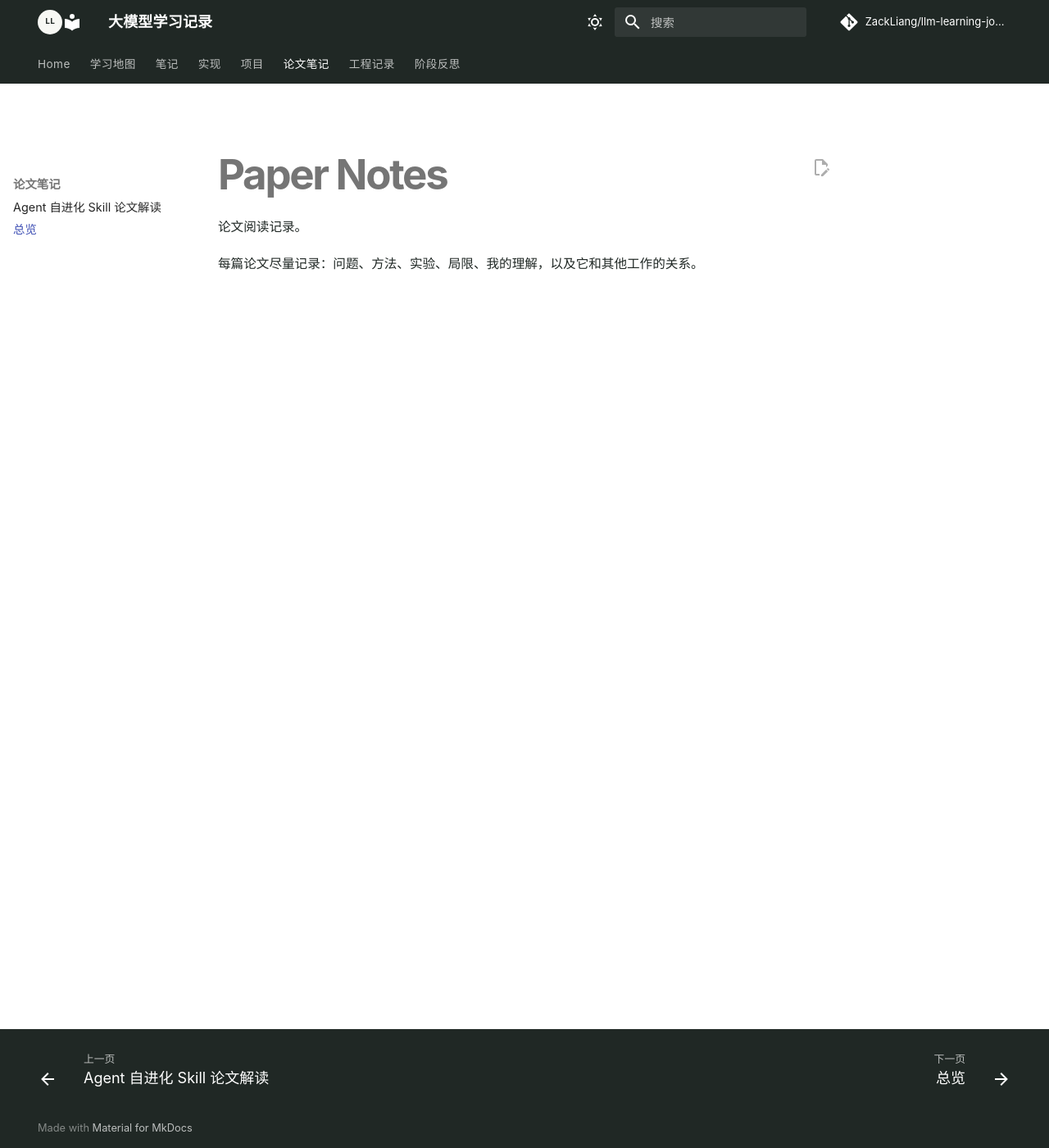
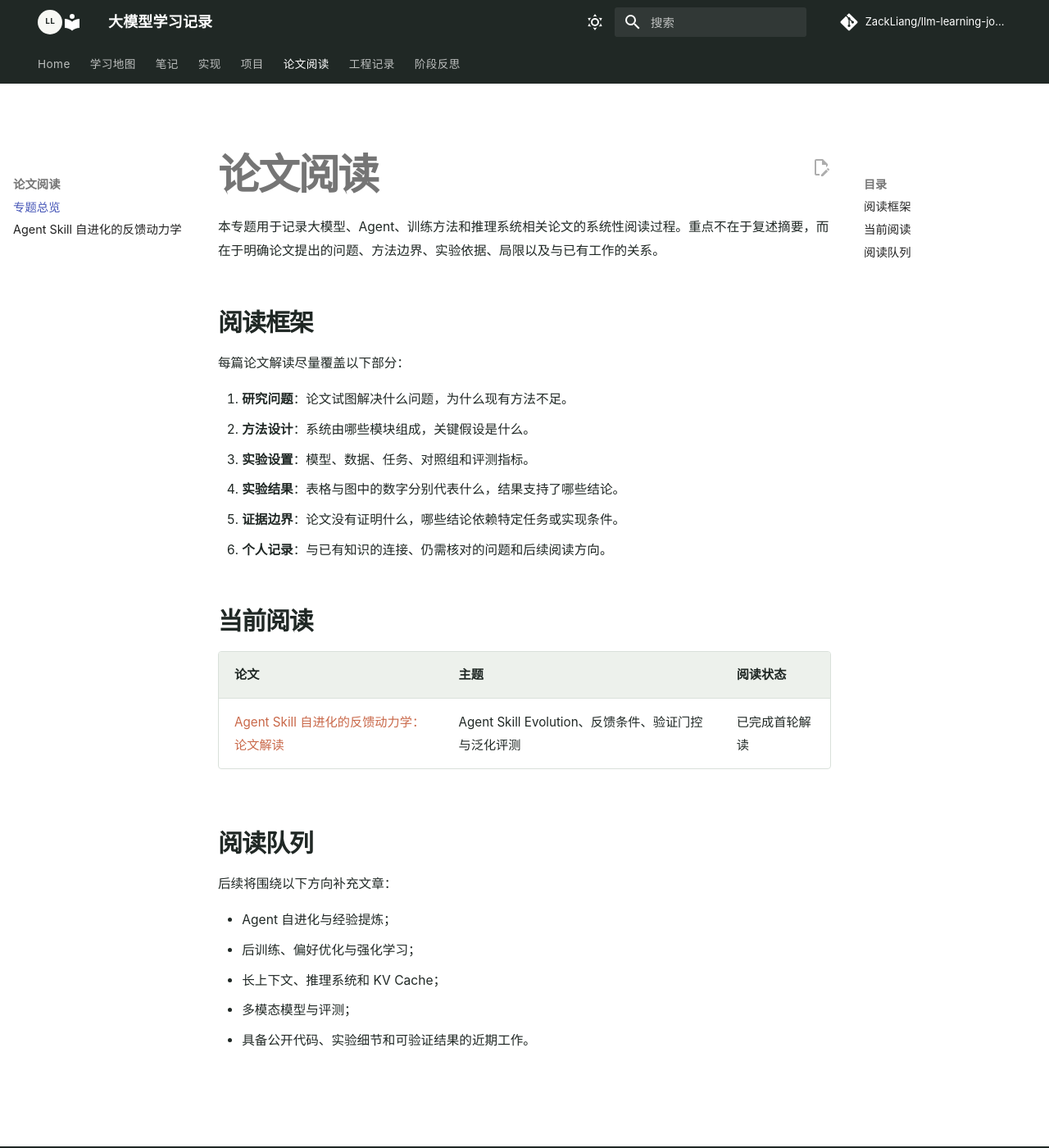
Before and after one commit to ZackLiang/llm-learning-journey, an MkDocs documentation site: the page built from docs/paper-notes/index.md, in a window 1280 px wide and 1400 px high. Shown: the whole window at 82% size. Built offline with MkDocs 1.6.1 and Material for MkDocs 9.7.7, drawn with Linux system fonts in a browser that asks for light colours; comment, search, counter and statistics services are not loaded; some of the changed text lies outside the part shown.

Commit message:
Add paper reading topic

```diff
--- a/docs/paper-notes/index.md
+++ b/docs/paper-notes/index.md
@@ -1,5 +1,30 @@
-# Paper Notes
+# 论文阅读
 
-论文阅读记录。
+本专题用于记录大模型、Agent、训练方法和推理系统相关论文的系统性阅读过程。重点不在于复述摘要，而在于明确论文提出的问题、方法边界、实验依据、局限以及与已有工作的关系。
 
-每篇论文尽量记录：问题、方法、实验、局限、我的理解，以及它和其他工作的关系。
+## 阅读框架
+
+每篇论文解读尽量覆盖以下部分：
+
+1. **研究问题**：论文试图解决什么问题，为什么现有方法不足。
+2. **方法设计**：系统由哪些模块组成，关键假设是什么。
+3. **实验设置**：模型、数据、任务、对照组和评测指标。
+4. **实验结果**：表格与图中的数字分别代表什么，结果支持了哪些结论。
+5. **证据边界**：论文没有证明什么，哪些结论依赖特定任务或实现条件。
+6. **个人记录**：与已有知识的连接、仍需核对的问题和后续阅读方向。
+
+## 当前阅读
+
+| 论文 | 主题 | 阅读状态 |
+| --- | --- | --- |
+| [Agent Skill 自进化的反馈动力学：论文解读](rethinking-self-evolving-agent-skills.md) | Agent Skill Evolution、反馈条件、验证门控与泛化评测 | 已完成首轮解读 |
+
+## 阅读队列
+
+后续将围绕以下方向补充文章：
+
+- Agent 自进化与经验提炼；
+- 后训练、偏好优化与强化学习；
+- 长上下文、推理系统和 KV Cache；
+- 多模态模型与评测；
+- 具备公开代码、实验细节和可验证结果的近期工作。
--- a/docs/reflections/why-this-repo.md
+++ b/docs/reflections/why-this-repo.md
@@ -7,7 +7,7 @@
 - 理论讲解；
 - 亲手实现；
 - 开源项目阅读；
-- 论文笔记；
+- 论文阅读；
 - 工程探索；
 - 阶段性反思。
 
--- a/mkdocs.yml
+++ b/mkdocs.yml
@@ -74,9 +74,9 @@ nav:
       - 总览: implementations/index.md
   - 项目:
       - 总览: projects/index.md
-  - 论文笔记:
-      - Agent 自进化 Skill 论文解读: paper-notes/rethinking-self-evolving-agent-skills.md
-      - 总览: paper-notes/index.md
+  - 论文阅读:
+      - 专题总览: paper-notes/index.md
+      - Agent Skill 自进化的反馈动力学: paper-notes/rethinking-self-evolving-agent-skills.md
   - 工程记录:
       - 总览: engineering/index.md
   - 阶段反思:
```
Also changed, not shown: README.md (+2 -2 lines), docs/index.md (+1 -1 lines).
